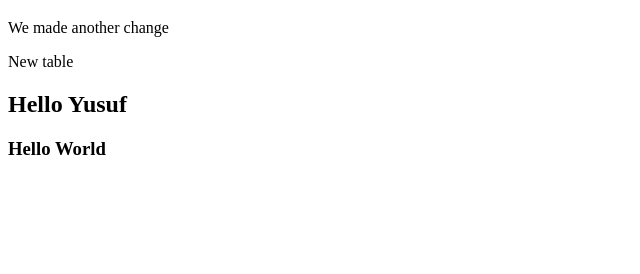
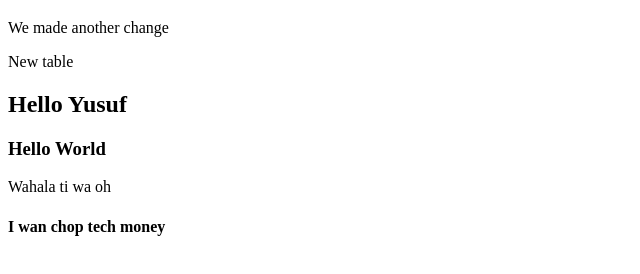
Before and after one commit to Obycodez55/Git-testing, a plain HTML site: page index.html in a window 1280 px wide. Shown: the part 100-374 px from the top of the page, without its empty margins (0-640 px from the left). Drawn offline with Linux system fonts and the light colour scheme.

Commit message:
i wan chop tech money

```diff
--- a/index.html
+++ b/index.html
@@ -16,6 +16,8 @@
       <h2>Hello Yusuf</h2>
       <section>
         <h3>Hello World</h3>
+        <p>Wahala ti wa oh</p>
+        <h4>I wan chop tech money</h4>
       </section>
     </div>
   </body>
```
